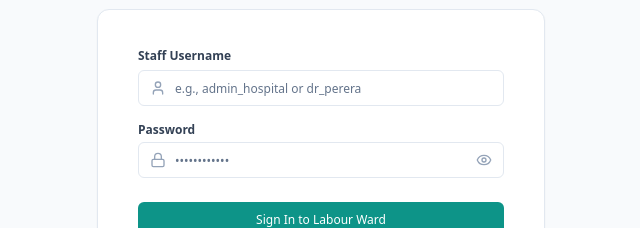
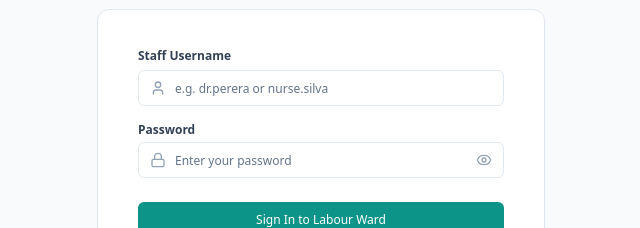
Before and after one commit to Kathushan12/Labour-Room-Management-System, a React (Vite) app in the folder apps/web/: page /login in a window 1280 px wide. Shown: the part 313-541 px from the top of the page, without its empty margins (319-959 px from the left). Built offline with nearby package versions, Linux system fonts and the light colour scheme; no server answers.

Commit message:
chore(auth): update login placeholders

```diff
--- a/apps/web/src/features/auth/LoginPage.tsx
+++ b/apps/web/src/features/auth/LoginPage.tsx
@@ -110,7 +110,7 @@ export const LoginPage: React.FC = () => {
                   required
                   value={username}
                   onChange={(e) => setUsername(e.target.value)}
-                  placeholder="e.g., admin_hospital or dr_perera"
+                  placeholder="e.g. dr.perera or nurse.silva"
                   className="pl-9 text-xs py-2 h-9"
                   disabled={isSubmitting}
                 />
@@ -135,7 +135,7 @@ export const LoginPage: React.FC = () => {
                   required
                   value={password}
                   onChange={(e) => setPassword(e.target.value)}
-                  placeholder="••••••••••••"
+                  placeholder="Enter your password"
                   className="pl-9 pr-9 text-xs py-2 h-9"
                   disabled={isSubmitting}
                 />
```
